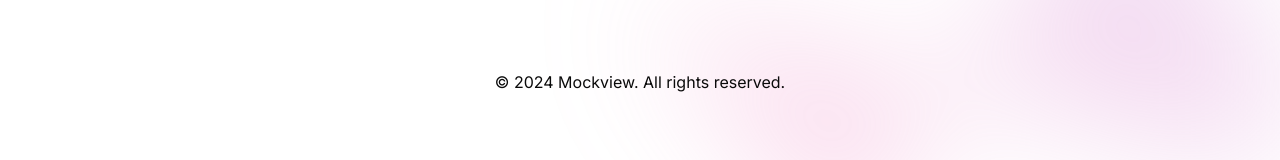
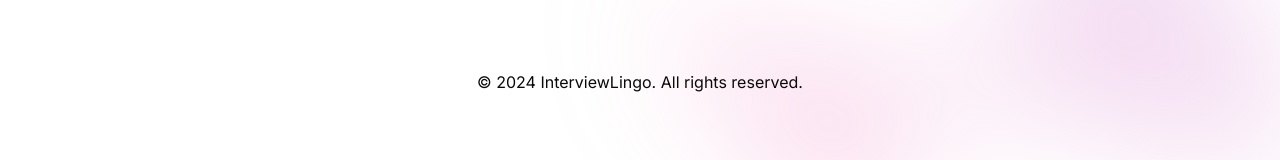
Before and after one commit to AwaisOem/interview-lingo, a Next.js app: page / in a window 1280 px wide. Shown: the part 3579-3739 px from the top of the page. Built offline with nearby package versions, Linux system fonts and the light colour scheme; no server answers.

Commit message:
Update page.jsx

```diff
--- a/app/page.jsx
+++ b/app/page.jsx
@@ -205,7 +205,7 @@
   return (
     <footer className="relative pt-6 bg-transparent text-center mt-auto bottom-0">
       <div className="absolute inset-0 -z-10 bg-gradient-to-r from-[#ff80b5] to-[#9089fc] opacity-30 transform -translate-y-1  rounded-lg"></div>
-      <p>&copy; 2024 Mockview. All rights reserved.</p>
+      <p>&copy; 2024 InterviewLingo. All rights reserved.</p>
     </footer>
   );
 };
```
